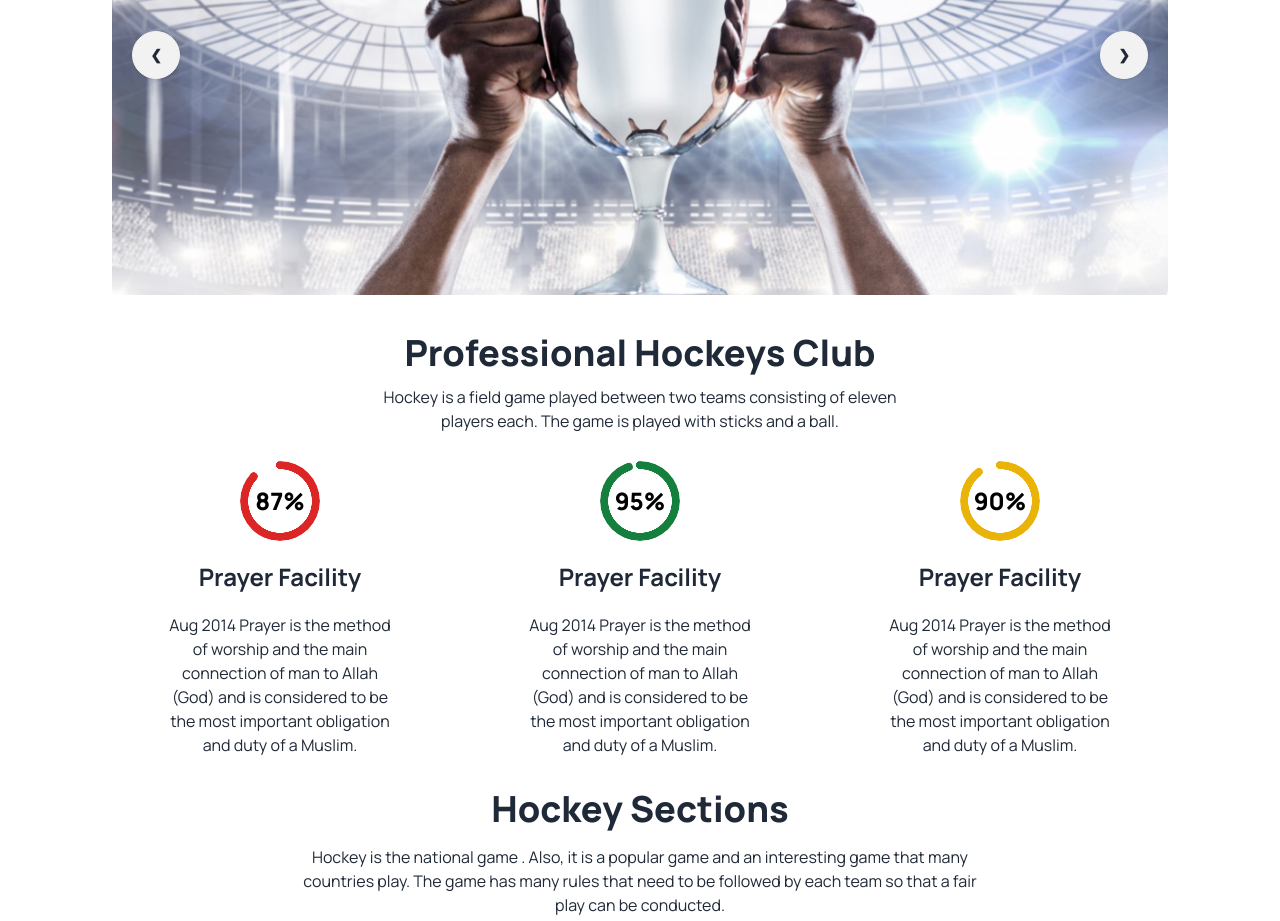
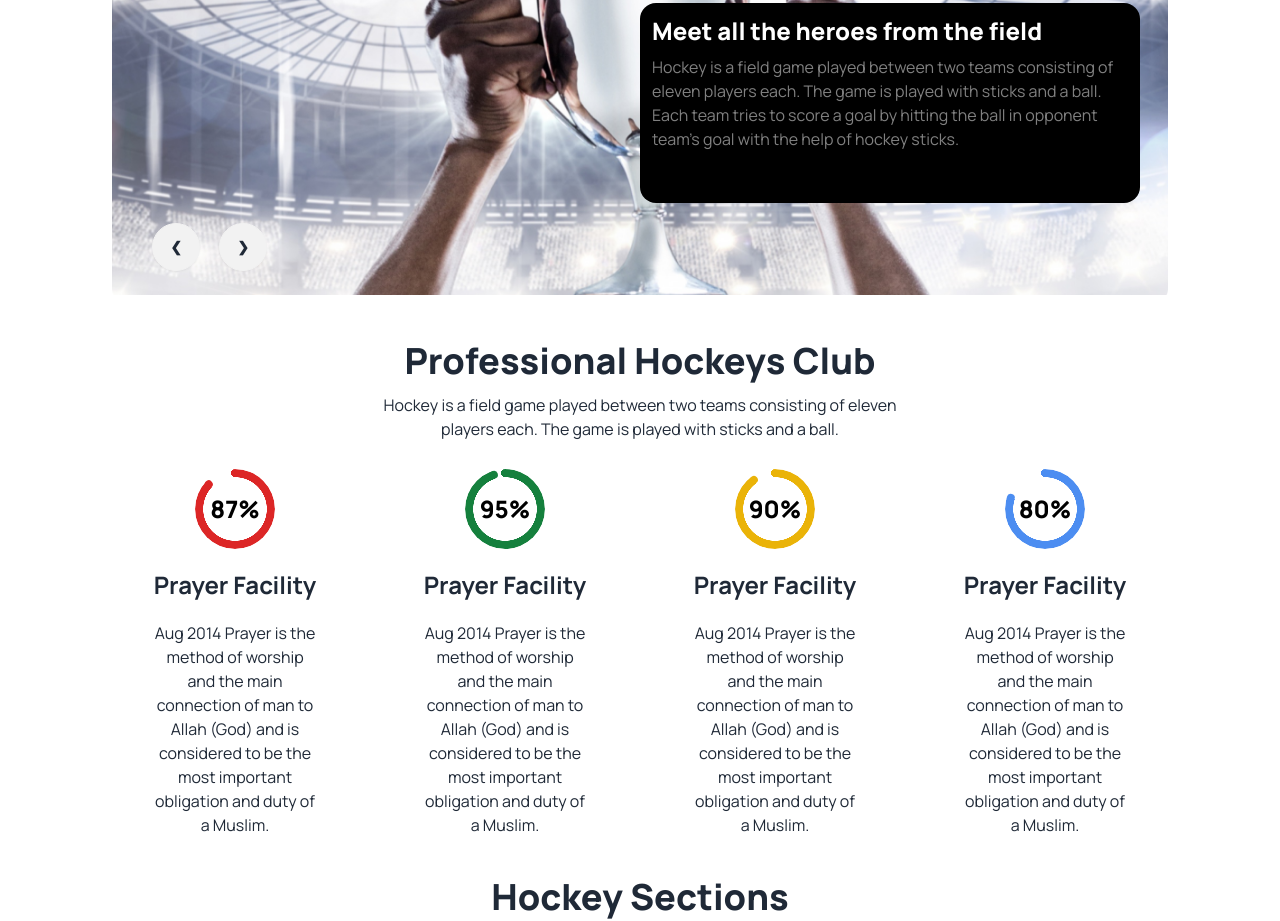
Before and after one commit to Kasam568414/B9A3-Hockey-2024, a plain HTML site: page index.html in a window 1280 px wide. Shown: the part 317-1238 px from the top of the page. Drawn offline with nearby package versions, Linux system fonts and the light colour scheme.

Commit message:
change some

```diff
--- a/index.html
+++ b/index.html
@@ -90,12 +90,8 @@
             id="slide1"
             class="carousel-item relative w-full bg-[url(./Images/1.png)] bg-no-repeat bg-center bg-cover lg:h-[60vh] h-80"
           >
-            <!-- <div class="absolute lg:left-1/2 lg:right-16 lg:top-1/2 bg-black lg:p-5 rounded-2xl  lg:row-auto space-y-2 ">
-                        <h1 class="text-2xl font-extrabold text-white">Meet all the heroes from the field</h1>
-                        <p class="w-2/3 text-white">Hockey is a field game played between two teams consisting of eleven players each. The game is played with sticks and a ball. Each team tries to score a goal by hitting the ball in opponent team’s goal with the help of hockey sticks.</p>
-                    </div> -->
             <div
-              class="absolute flex justify-between transform -translate-y-1/2 left-5 right-5 top-1/2"
+              class="absolute lg:bottom-0  lg:left-10 bottom-8 left-24 space-x-4  transform -translate-y-1/2"
             >
               <a href="#slide1" class="btn btn-circle">❮</a>
               <a href="#slide2" class="btn btn-circle">❯</a>
@@ -105,25 +101,28 @@
             id="slide2"
             class="carousel-item relative w-full bg-[url(./Images/2.png)] bg-no-repeat bg-center bg-cover lg:h-[60vh] h-80"
           >
-            <!-- <div class="absolute lg:left-1/2 lg:right-16 lg:top-1/2 bg-black lg:p-5 rounded-2xl  lg:row-auto space-y-2 ">
-                        <h1 class="text-2xl font-extrabold text-white">Meet all the heroes from the field</h1>
-                        <p class="w-2/3 text-white">Hockey is a field game played between two teams consisting of eleven players each. The game is played with sticks and a ball. Each team tries to score a goal by hitting the ball in opponent team’s goal with the help of hockey sticks.</p>
-                    </div> -->
+
             <div
-              class="absolute flex justify-between transform -translate-y-1/2 left-5 right-5 top-1/2"
+              class="absolute lg:bottom-0  lg:left-10 bottom-8 left-24 space-x-4  transform -translate-y-1/2"
             >
               <a href="#slide2" class="btn btn-circle">❮</a>
               <a href="#slide1" class="btn btn-circle">❯</a>
             </div>
           </div>
+
         </div>
+         <div class=" lg:absolute lg:left-1/2 lg:right-32 lg:top-80 bg-black lg:p-3 p-4 p rounded-2xl  lg:row-auto space-y-2 lg:w-[500px] h-[200px]   ">
+                        <h1 class="lg:text-2xl font-extrabold text-white">Meet all the heroes from the field</h1>
+                        <p class=" text-white opacity-50">Hockey is a field game played between two teams consisting of eleven players each. The game is played with sticks and a ball. Each team tries to score a goal by hitting the ball in opponent team’s goal with the help of hockey sticks.</p>
+                    </div>
+
       </div>
       <!-- banner section end here -->
     </header>
 
     <main>
       <!-- professional hockey section and card start here  -->
-      <section class="container lg:px-28 px-8 mx-auto my-8">
+      <section class="container lg:px-28 px-8 mx-auto my-10">
         <div class="text-center space-y-3">
           <h1 class="lg:text-4xl text-2xl font-extrabold">
             Professional Hockeys Club
@@ -134,7 +133,7 @@
           </p>
         </div>
 
-        <div class="grid grid-cols-1 lg:grid-cols-3 gap-6 my-7">
+        <div class="grid grid-cols-1 lg:grid-cols-4 gap-6 my-7">
           <!-- card 1 -->
           <div
             class="flex flex-col justify-center text-center items-center space-y-5"
@@ -189,6 +188,25 @@
               obligation and duty of a Muslim.
             </p>
           </div>
+
+           <!-- card 4 -->
+           <div
+           class="flex flex-col justify-center text-center items-center space-y-5"
+         >
+           <div
+             class="radial-progress text-[#4C8DF1]"
+             style="--value: 80"
+             role="progressbar"
+           >
+           <span class="text-black text-2xl font-extrabold">80%</span>
+           </div>
+           <h6 class="text-2xl font-bold">Prayer Facility</h6>
+           <p class="w-2/3">
+             Aug 2014 Prayer is the method of worship and the main connection
+             of man to Allah (God) and is considered to be the most important
+             obligation and duty of a Muslim.
+           </p>
+         </div>
         </div>
       </section>
 
@@ -936,7 +954,7 @@
             </div>
             <div class="lg:h-56 lg:w-80 bg-[#FDDD5F19] rounded-2xl">
               <div class="py-8 px-8 space-y-4">
-                <img src="Images/Group 1171275317.png" alt="" />
+                <img src="Images/Group 1171275318.png" alt="" />
                 <p>
                   Email : <br>
                   <span class="font-bold">hockeys@support.com</span>
@@ -945,7 +963,7 @@
             </div>
             <div class="lg:h-56 lg:w-80 bg-[#629CF319] rounded-2xl">
               <div class="py-8 px-8 space-y-4">
-                <img src="Images/Group 1171275317.png" alt="" />
+                <img src="Images/Group 1171275321.png" alt="" />
                 <p>
                   Location : <br>
                  <span class="font-bold">Gazipur Boardbazar  </span>
@@ -1059,58 +1077,8 @@
       </section>
       <!-- Get In Touch section end  here  -->
     </main>
-    <!-- <footer class="bg-[#131318] p-20">
-      <div class="">
-        <div class="flex  flex-col lg:flex-row justify-between items-center ">
-          <div class="text-white space-y-3 ">
-            <h1 class="text-2xl font-extrabold">Get In Touch</h1>
-            <p class="opacity-35">
-              When you are offering technical service to clients, <br />knowing
-              why a client is unsatisfied is <br />the first step toward the
-              solution.
-            </p>
-            <div class="flex gap-2">
-              <img src="logos/Frame.png" alt="" />
-              <h6>hockeys@support.com</h6>
-            </div>
-            <div class="flex gap-2">
-              <img src="logos/Frame (1).png" alt="" />
-              <h6>hockeys@support.com</h6>
-            </div>
-          </div>
 
-         <div class="flex flex-col">
-
-          <div class="space-y-3 ">
-            <h4>Company</h4>
-            <h6>About us</h6>
-            <h6>Leadership</h6>
-            <h6>Careers</h6>
-            <h6>News & Article</h6>
-            <h6>Legal Notice</h6>
-          </div>
-
-          <div class="space-y-3">
-            <h4>Support</h4>
-            <h6>Help Center</h6>
-            <h6>FAQ</h6>
-            <h6>Ticket Support</h6>
-            <h6>Contact Us</h6>
-          </div>
-
-         </div>
-          <div class="space-y-3">
-            <h4>Services</h4>
-            <h6>Academy</h6>
-            <h6>Group Lesson</h6>
-            <h6>Private Lesson</h6>
-            <h6>Hockeys for kids</h6>
-            <h6>Hockeys for Adult</h6>
-          </div>
-        </div>
-      </div>
-    </footer> -->
-
+    <!-- footer section start here  -->
     <footer class="bg-[#131318]">
       <section
         class=" flex flex-col lg:flex-row justify-around p-10 text-base-content container mx-auto lg:px-28 px-8 my-8 text-white "
@@ -1151,7 +1119,7 @@
 
        <div class="flex justify-center">
         <nav class="">
-          <header class="">Services</header>
+          <header class="font-bold">Services</header>
           <h6>Academy</h6>
           <h6>Group Lesson</h6>
           <h6>Private Lesson</h6>
@@ -1161,5 +1129,6 @@
        </div>
       </section>
     </footer>
+      <!-- footer section end  here  -->
   </body>
 </html>
```
